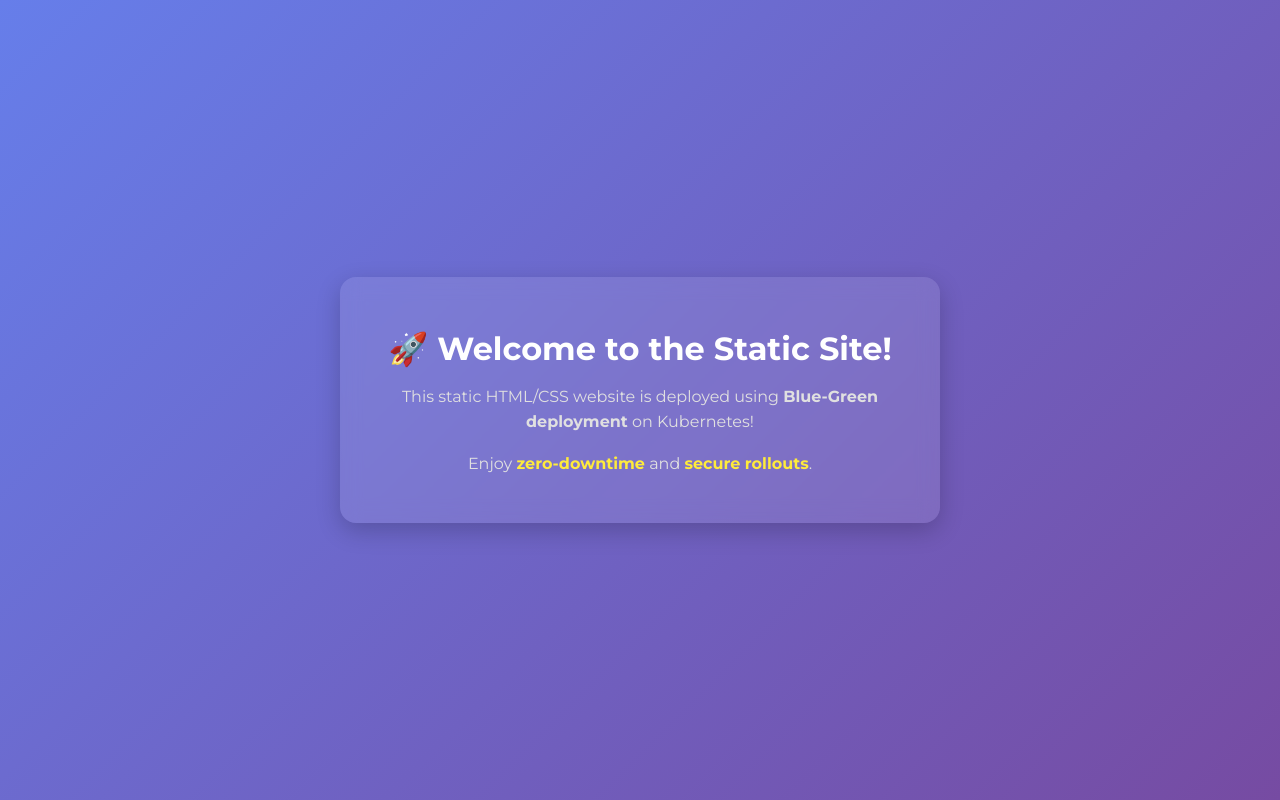
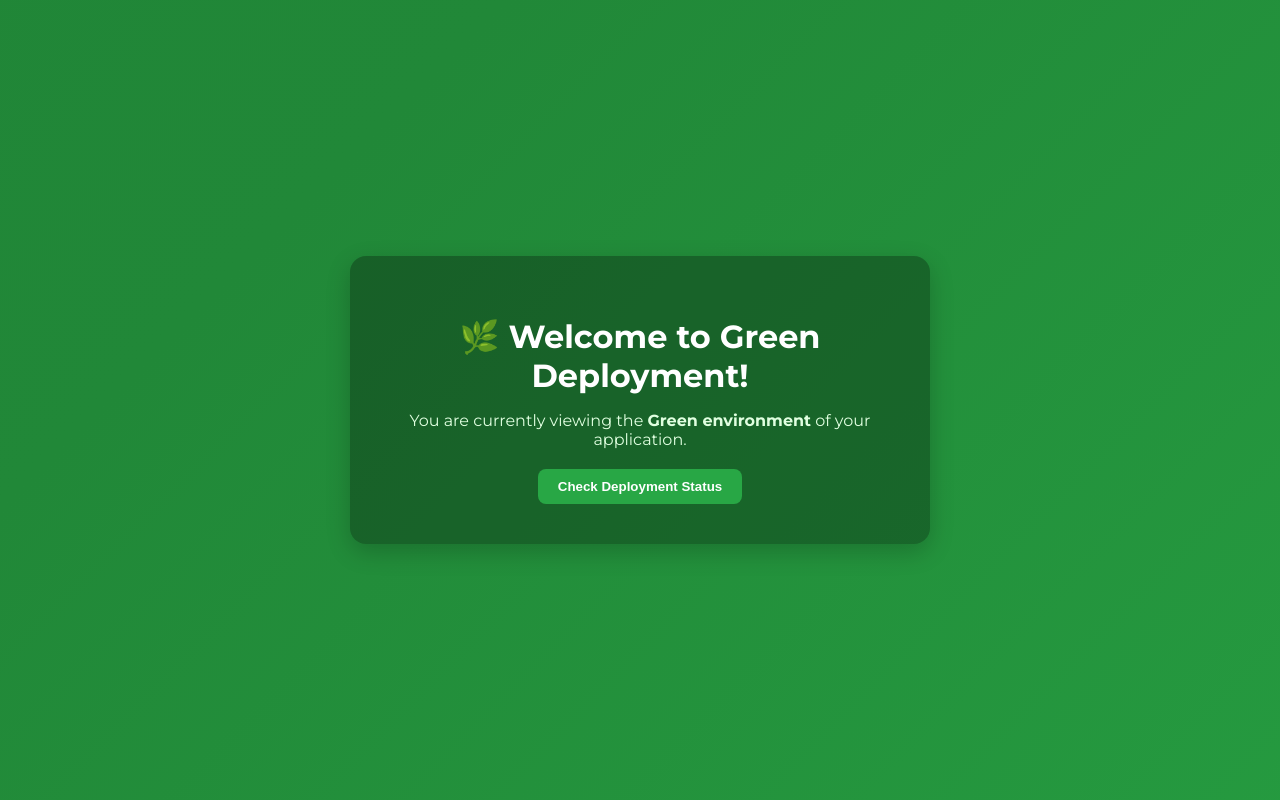
Before and after one commit to gautamgoel789/Blue-Green_deployment, a plain HTML site: page index.html in a window 1280 px wide. Drawn offline with Linux system fonts and the light colour scheme.

Commit message:
Update index.html

```diff
--- a/index.html
+++ b/index.html
@@ -3,67 +3,76 @@
 <head>
   <meta charset="UTF-8">
   <meta name="viewport" content="width=device-width, initial-scale=1">
-  <title>My Static Website</title>
+  <title>Green Deployment - Static Site</title>
   <link href="https://fonts.googleapis.com/css2?family=Montserrat:wght@400;700&display=swap" rel="stylesheet">
   <style>
-    /* Reset and font setup */
     body {
       margin: 0;
-      padding: 0;
       font-family: 'Montserrat', sans-serif;
-      background: linear-gradient(135deg, #667eea, #764ba2);
-      color: #fff;
-      min-height: 100vh;
+      background: linear-gradient(-45deg, #28a745, #218838, #1e7e34, #155724);
+      background-size: 400% 400%;
+      animation: gradient 10s ease infinite;
+      color: white;
       display: flex;
+      justify-content: center;
       align-items: center;
-      justify-content: center;
+      height: 100vh;
+      text-align: center;
     }
 
-    .container {
-      width: 90%;
-      max-width: 600px;
-      padding: 20px;
+    @keyframes gradient {
+      0% {background-position: 0% 50%;}
+      50% {background-position: 100% 50%;}
+      100% {background-position: 0% 50%;}
     }
 
     .card {
-      background-color: rgba(255, 255, 255, 0.1);
+      background: rgba(0, 0, 0, 0.3);
+      padding: 40px;
       border-radius: 16px;
-      padding: 30px;
-      box-shadow: 0 8px 24px rgba(0, 0, 0, 0.2);
-      backdrop-filter: blur(10px);
-      text-align: center;
+      box-shadow: 0 8px 24px rgba(0,0,0,0.2);
+      max-width: 500px;
       transition: transform 0.3s ease;
     }
 
     .card:hover {
-      transform: translateY(-5px);
+      transform: scale(1.02);
     }
 
     h1 {
       font-size: 2rem;
-      color: #ffffff;
       margin-bottom: 15px;
     }
 
     p {
       font-size: 1rem;
-      color: #e0e0e0;
-      line-height: 1.6;
+      color: #e0ffe0;
+      margin-bottom: 20px;
     }
 
-    .highlight {
-      color: #ffeb3b;
+    button {
+      padding: 10px 20px;
+      background-color: #28a745;
+      border: none;
+      border-radius: 8px;
+      color: white;
       font-weight: bold;
+      cursor: pointer;
+      transition: background 0.3s ease;
+    }
+
+    button:hover {
+      background-color: #218838;
     }
   </style>
 </head>
 <body>
-  <div class="container">
-    <div class="card">
-      <h1>🚀 Welcome to the Static Site!</h1>
-      <p>This static HTML/CSS website is deployed using <strong>Blue-Green deployment</strong> on Kubernetes!</p>
-      <p>Enjoy <span class="highlight">zero-downtime</span> and <span class="highlight">secure rollouts</span>.</p>
-    </div>
+  <div class="card">
+    <h1>🌿 Welcome to Green Deployment!</h1>
+    <p>You are currently viewing the <strong>Green environment</strong> of your application.</p>
+    <button onclick="alert('✅ Green deployment is active and running smoothly!')">
+      Check Deployment Status
+    </button>
   </div>
 </body>
 </html>
```
